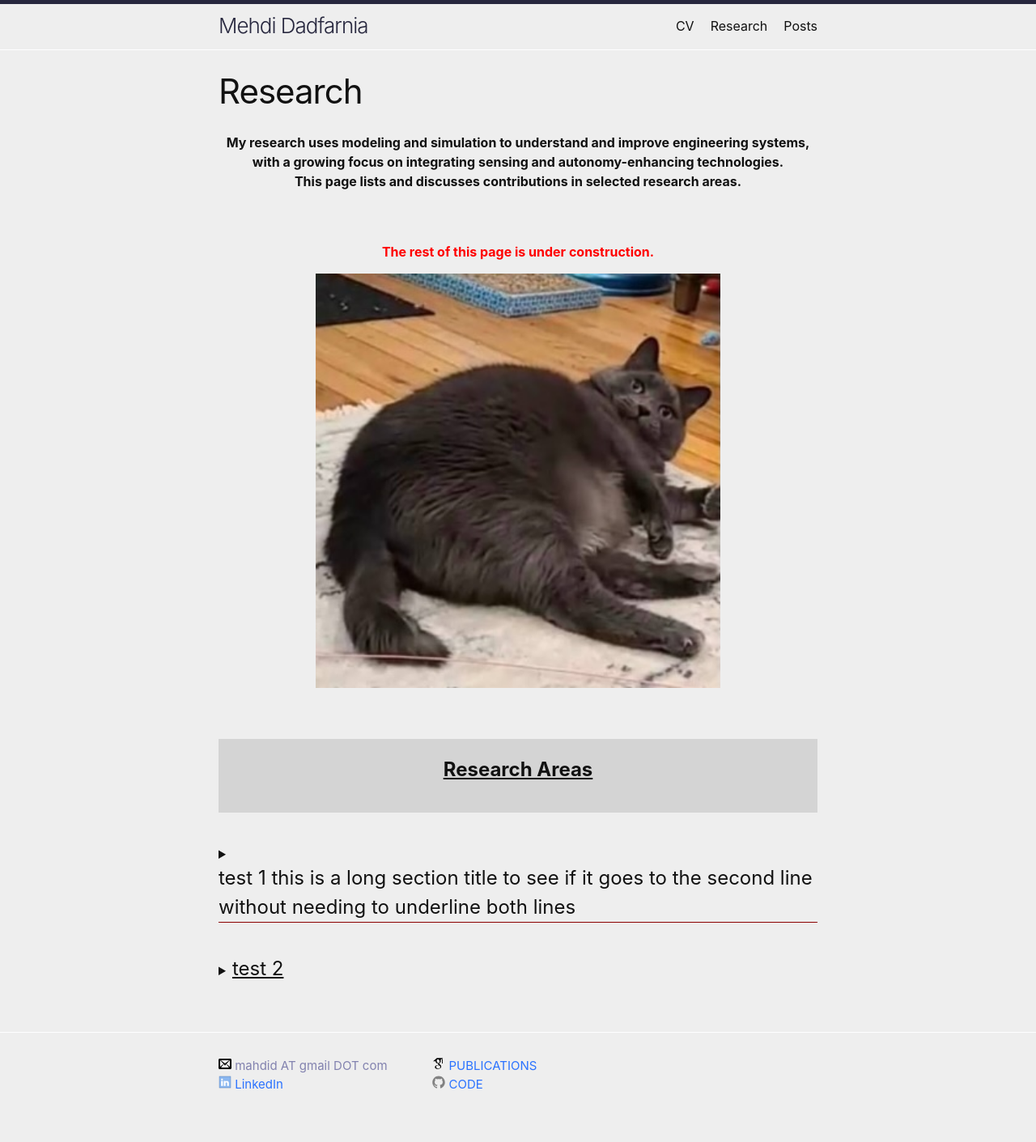
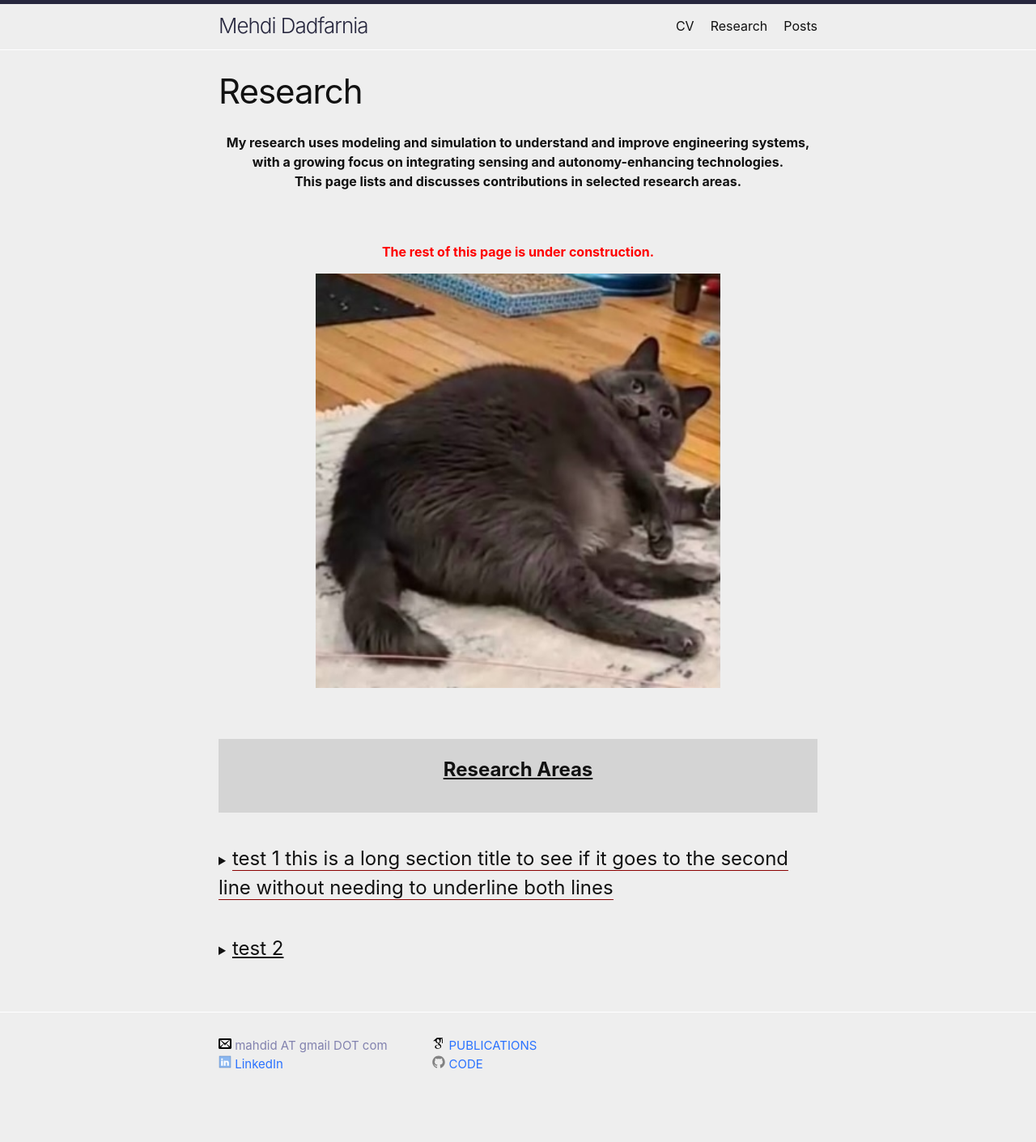
Before and after one commit to mehdidadfarnia/mehdidadfarnia.github.io, a Jekyll site: the page built from research.markdown, in a window 1280 px wide. Shown: the whole page at 81% size. Built offline with Jekyll 4.4.1, drawn with Linux system fonts in a browser that asks for light colours; after the commit the page ends 1386 px from its top, so only the background shows below that.

Commit message:
testing expandable section try 15

```diff
--- a/research.markdown
+++ b/research.markdown
@@ -24,9 +24,9 @@ permalink: /Research/
 
 <details>
   <summary>
-    <h1 style="display: inline-block; border-bottom: 1px solid darkred; margin: 0; flex: 1;">test 1 this is a long section title to see if it goes to the second line without needing to underline both lines</h1>
+    <h1 style="display: inline; border-bottom: 1px solid darkred; margin: 0; flex: 1;">test 1 this is a long section title to see if it goes to the second line without needing to underline both lines</h1>
   </summary>
-  hidden content, this is a test again
+  hidden content, this is a test again 2
 </details>
 
 <br>
```
